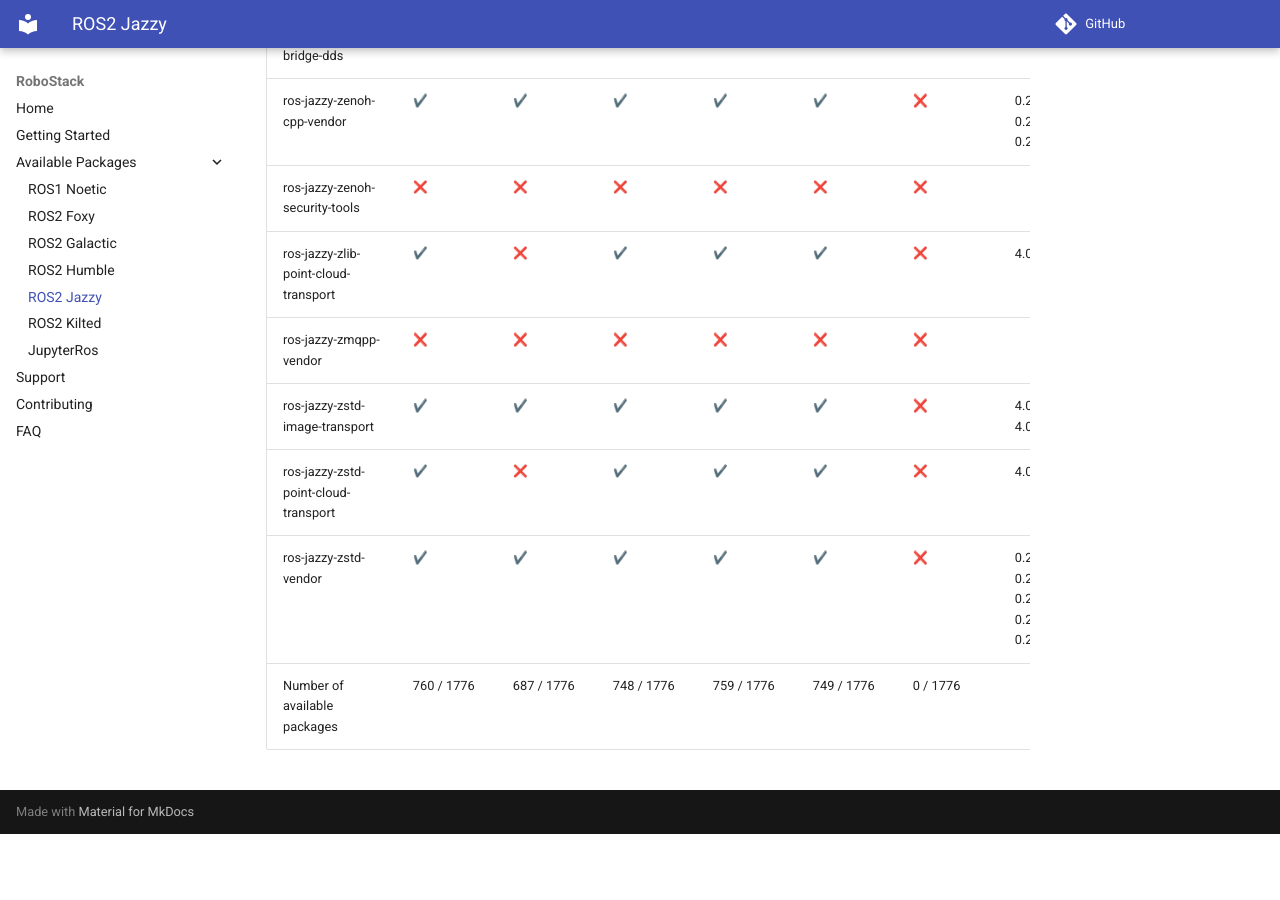
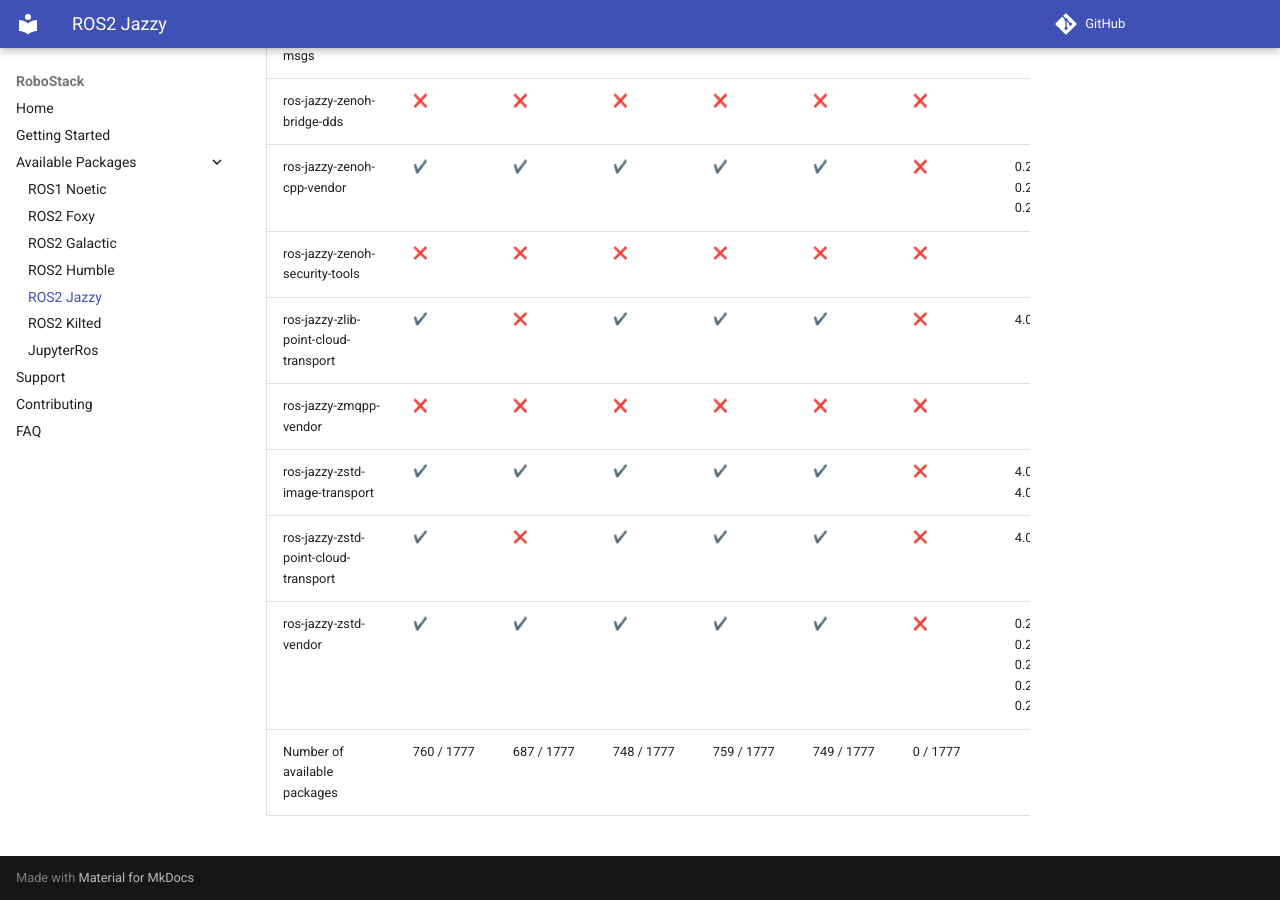
Before and after one commit to RoboStack/robostack.github.io, an MkDocs documentation site: the page built from docs/jazzy.md, in a window 1280 px wide and 900 px high, scrolled down 141761 px. Built offline with MkDocs 1.6.1 and Material for MkDocs 9.7.7, drawn with Linux system fonts in a browser that asks for light colours; emoji names are drawn with the system emoji font; comment, search, counter and statistics services are not loaded; before the commit the page ends 142595 px from its top, so only the background shows below that.

Commit message:
Update tables

```diff
--- a/docs/jazzy.md
+++ b/docs/jazzy.md
@@ -1776,4 +1777,4 @@
 | ros-jazzy-zstd-image-transport | :heavy_check_mark: { data-sort='1' } | :heavy_check_mark: { data-sort='1' } | :heavy_check_mark: { data-sort='1' } | :heavy_check_mark: { data-sort='1' } | :heavy_check_mark: { data-sort='1' } | :x: { data-sort='0' } | 4.0.3, 4.0.4, 4.0.5, 4.0.6  |
 | ros-jazzy-zstd-point-cloud-transport | :heavy_check_mark: { data-sort='1' } | :x: { data-sort='0' } | :heavy_check_mark: { data-sort='1' } | :heavy_check_mark: { data-sort='1' } | :heavy_check_mark: { data-sort='1' } | :x: { data-sort='0' } | 4.0.1, 4.0.2  |
 | ros-jazzy-zstd-vendor | :heavy_check_mark: { data-sort='1' } | :heavy_check_mark: { data-sort='1' } | :heavy_check_mark: { data-sort='1' } | :heavy_check_mark: { data-sort='1' } | :heavy_check_mark: { data-sort='1' } | :x: { data-sort='0' } | 0.26.3, 0.26.6, 0.26.7, 0.26.8, 0.26.9  |
-| Number of available packages |  760 / 1776 | 687 / 1776 | 748 / 1776 | 759 / 1776 | 749 / 1776 | 0 / 1776 |
+| Number of available packages |  760 / 1777 | 687 / 1777 | 748 / 1777 | 759 / 1777 | 749 / 1777 | 0 / 1777 |
```
Also changed, not shown: other parts of docs/jazzy.md (+1 -0 lines).
